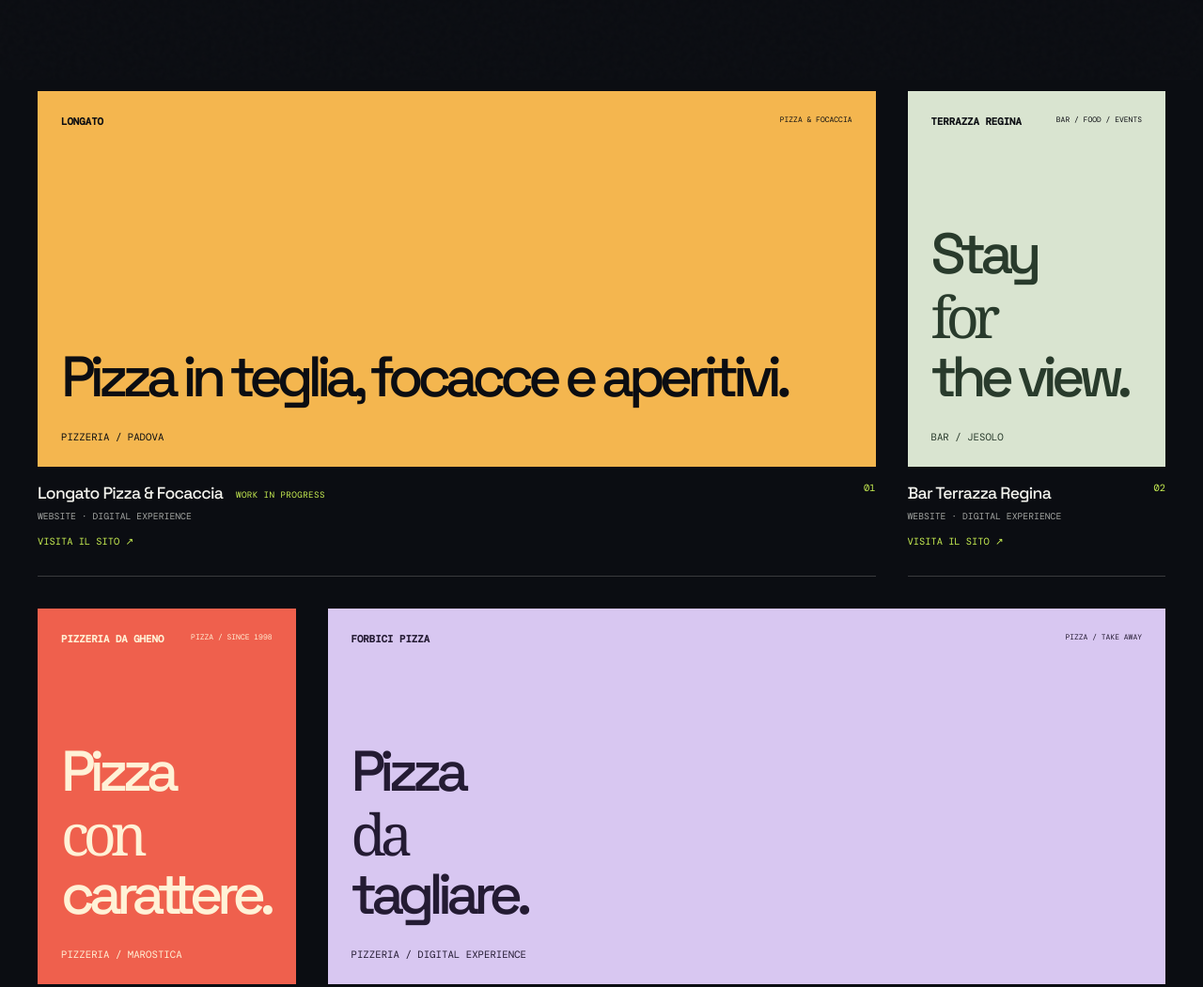
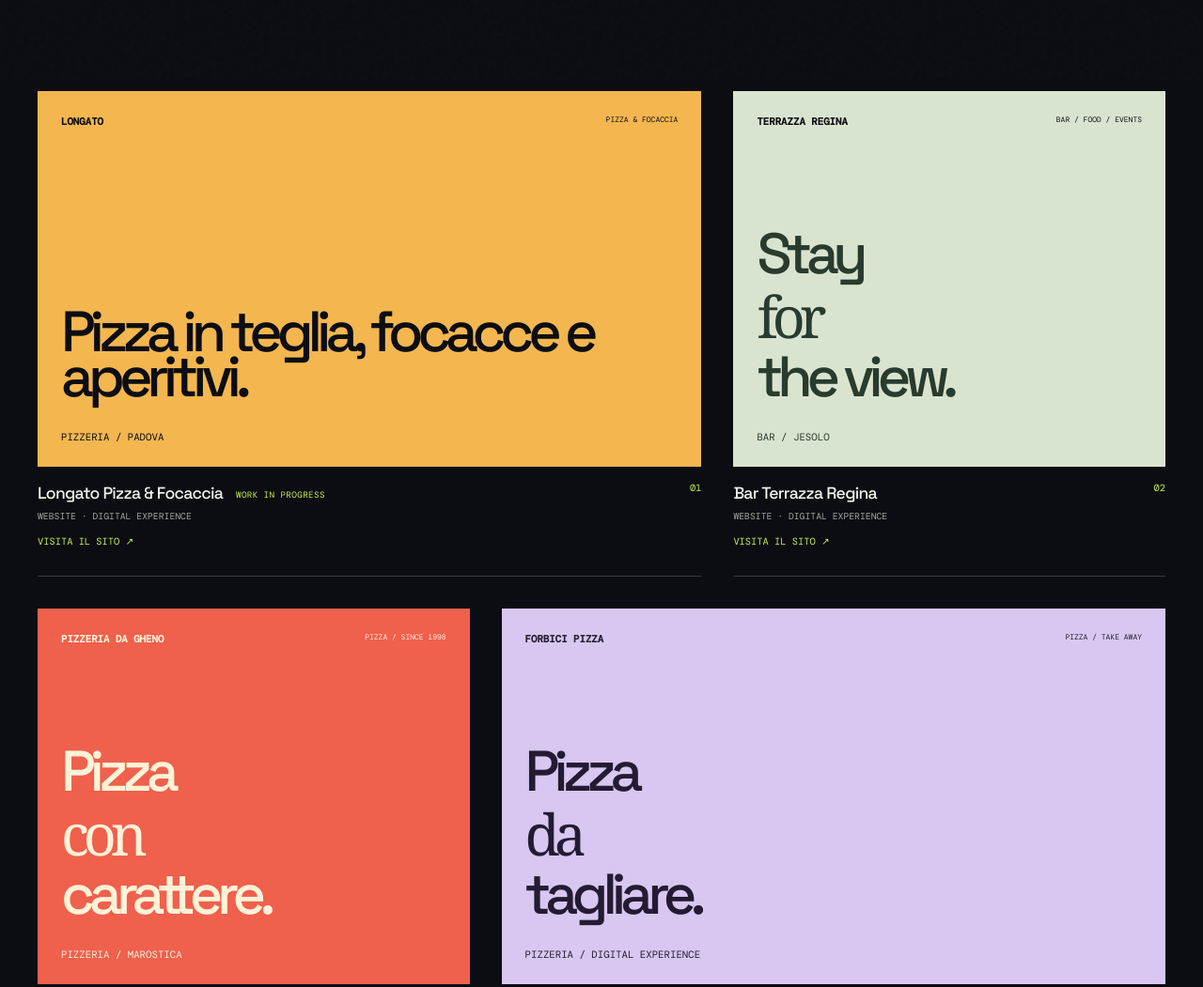
Before and after one commit to ViseGarbe/daelionstudio, a plain HTML site: page progetti.html in a window 1280 px wide. Shown: the part 715-1766 px from the top of the page at 94% size. Drawn offline with nearby package versions, Linux system fonts and the light colour scheme.

Commit message:
Enlarge alternating small project cards

```diff
--- a/styles.css
+++ b/styles.css
@@ -500,7 +500,7 @@ body {
 }
 .portfolio-grid {
   display: grid;
-  grid-template-columns: repeat(4, minmax(0, 1fr));
+  grid-template-columns: repeat(5, minmax(0, 1fr));
   gap: 34px;
 }
 .project-card:nth-child(1),
@@ -509,7 +509,7 @@ body {
 }
 .project-card:nth-child(2),
 .project-card:nth-child(3) {
-  grid-column: span 1;
+  grid-column: span 2;
 }
 .project-card {
   min-width: 0;
```
